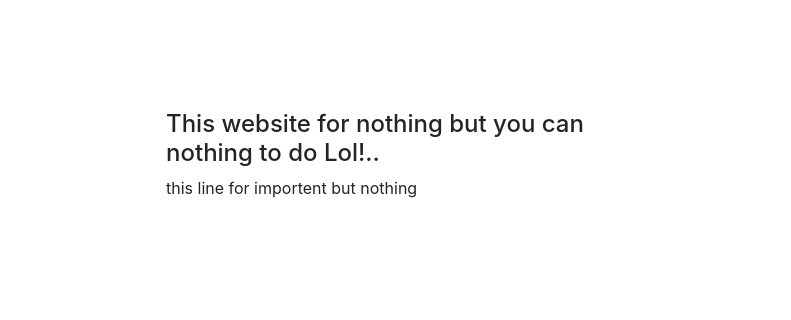
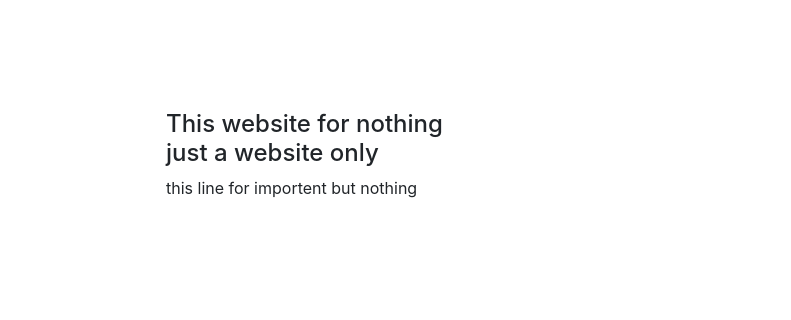
Before and after one commit to blacktiger2073/TiGER, a plain HTML site: page index.html in a window 1280 px wide. Shown: the part 183-503 px from the top of the page, 489-1280 px from the left. Drawn offline with nearby package versions, Linux system fonts and the light colour scheme.

Commit message:
saving github

```diff
--- a/index.html
+++ b/index.html
@@ -53,7 +53,7 @@
           <img src="https://st2.depositphotos.com/6741230/11286/v/600/depositphotos_112863170-stock-illustration-hacker-vector-illustration.jpg" alt="" class="img img-fluid rounded-circle">
         </div>
         <div class="col-md-6">
-          <h4>This website for nothing but you can <br>nothing to do Lol!..</h4>
+          <h4>This website for nothing <br>just a website only</h4>
           <p>this line for importent but nothing</p>
         </div>
       </div>
```
